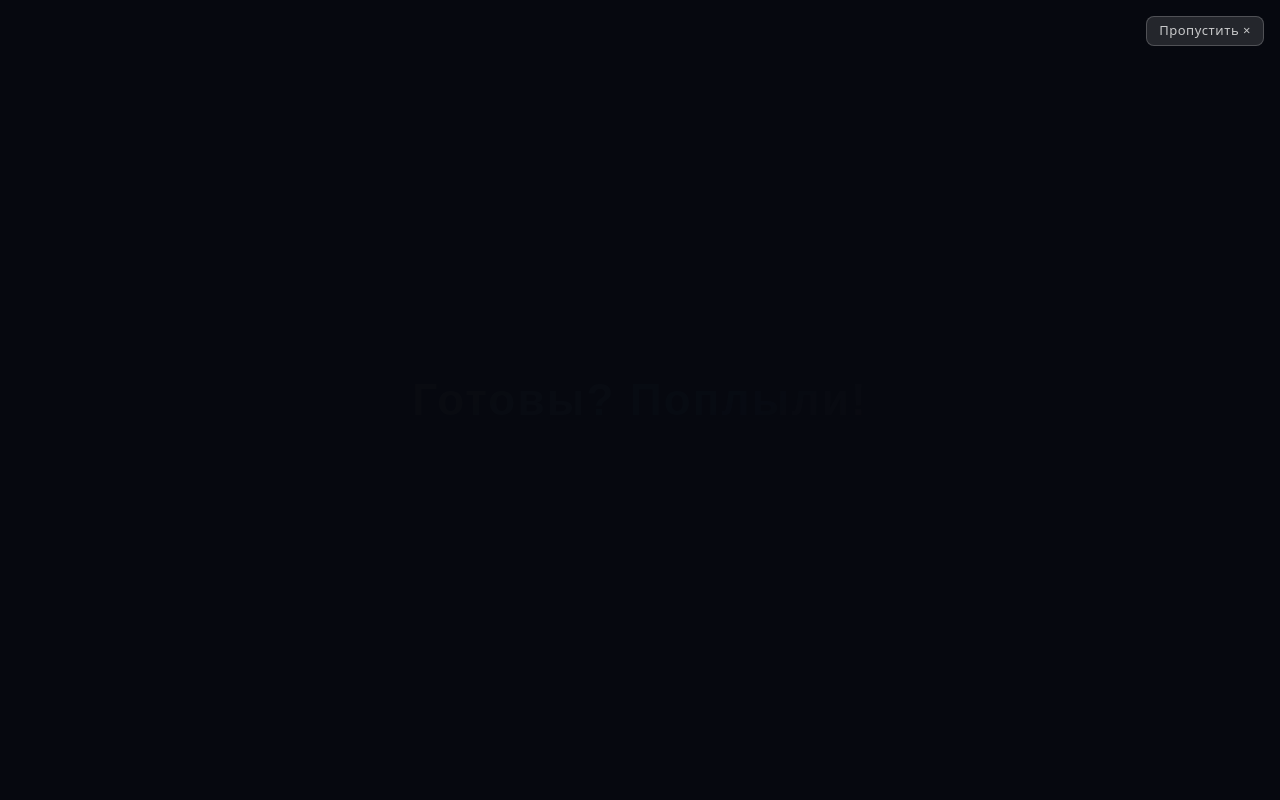
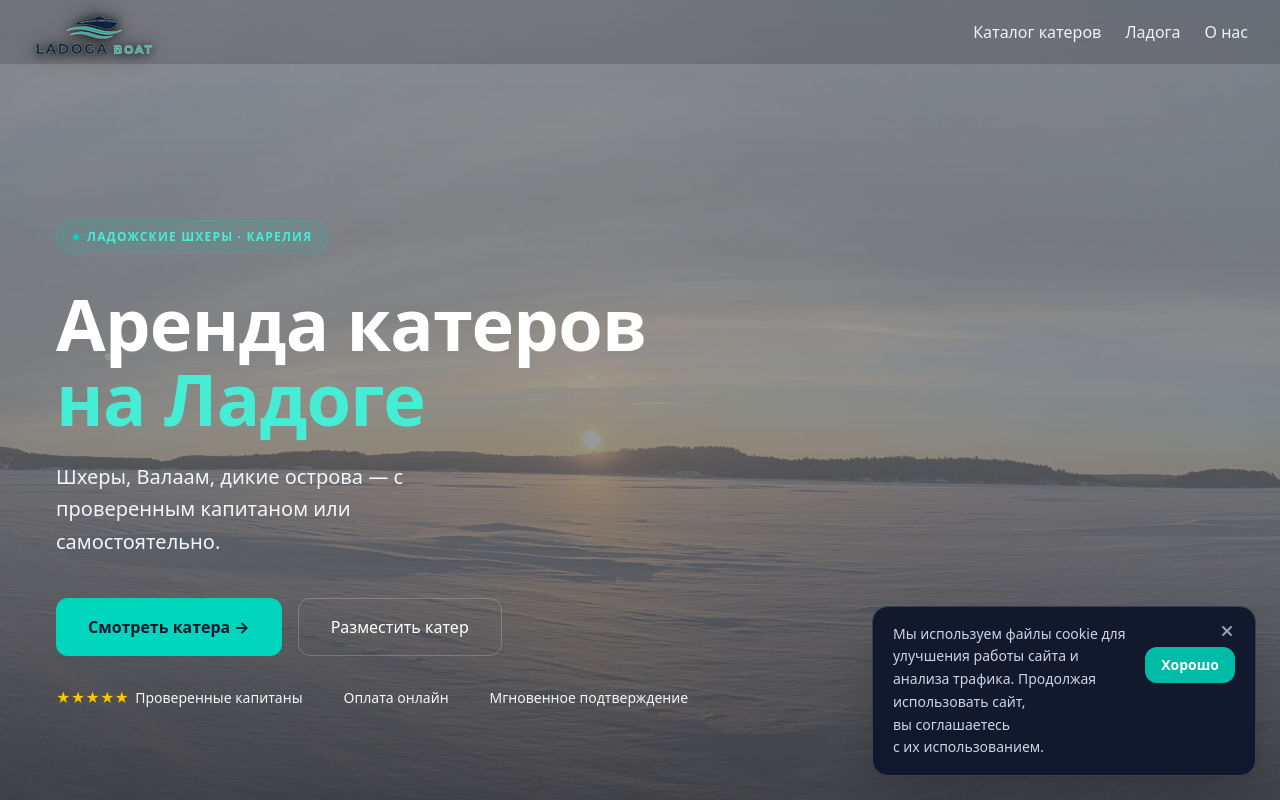
Before and after one commit to morozyan07-ai/ladogaboat, a Next.js app: page / in a window 1280 px wide. Shown: the top 800 px of the page. Built offline with nearby package versions, Linux system fonts and the light colour scheme.

Commit message:
Укоротить intro до 2.5 сек, localStorage

```diff
--- a/src/components/IntroOverlay.tsx
+++ b/src/components/IntroOverlay.tsx
@@ -5,13 +5,11 @@ import IntroScreen from './IntroScreen'
 const KEY = 'ladoga_intro_v1'
 
 export default function IntroOverlay() {
-  // Start as true — overlay is visible immediately, no flash of page content
   const [show, setShow] = useState(true)
 
   useEffect(() => {
-    // Hide immediately if already seen this session
     try {
-      if (sessionStorage.getItem(KEY)) setShow(false)
+      if (localStorage.getItem(KEY)) setShow(false)
     } catch { }
   }, [])
 
@@ -19,7 +17,7 @@ export default function IntroOverlay() {
 
   return (
     <IntroScreen onDone={() => {
-      try { sessionStorage.setItem(KEY, '1') } catch {}
+      try { localStorage.setItem(KEY, '1') } catch {}
       setShow(false)
     }} />
   )
--- a/src/components/IntroScreen.tsx
+++ b/src/components/IntroScreen.tsx
@@ -1,15 +1,13 @@
 'use client'
-import { useState, useEffect, useRef } from 'react'
+import { useState, useEffect } from 'react'
 
-type Phase = 'fuel' | 'ready' | 'grow' | 'fade'
+type Phase = 'fuel' | 'ready' | 'fade'
 
 export default function IntroScreen({ onDone }: { onDone: () => void }) {
   const [phase, setPhase] = useState<Phase>('fuel')
   const [fuelPct, setFuelPct] = useState(0)
   const [readyOpacity, setReadyOpacity] = useState(0)
   const [screenOpacity, setScreenOpacity] = useState(1)
-  const canvasRef = useRef<HTMLCanvasElement>(null)
-  const rafRef = useRef(0)
 
   useEffect(() => {
     const prev = document.body.style.overflow
@@ -17,101 +15,46 @@ export default function IntroScreen({ onDone }: { onDone: () => void }) {
     return () => { document.body.style.overflow = prev }
   }, [])
 
-  // ── Phase 1: Fuel gauge fills ────────────────────
+  // Phase 1: Fuel gauge fills (1500ms)
   useEffect(() => {
     if (phase !== 'fuel') return
-    const DURATION = 3000
+    const DURATION = 1500
     const start = performance.now()
+    let raf = 0
     const tick = (now: number) => {
       const p = Math.min(1, (now - start) / DURATION)
       setFuelPct(Math.round(p * 100))
-      if (p < 1) { rafRef.current = requestAnimationFrame(tick) }
-      else { setTimeout(() => setPhase('ready'), 350) }
+      if (p < 1) { raf = requestAnimationFrame(tick) }
+      else { setTimeout(() => setPhase('ready'), 200) }
     }
-    rafRef.current = requestAnimationFrame(tick)
-    return () => cancelAnimationFrame(rafRef.current)
+    raf = requestAnimationFrame(tick)
+    return () => cancelAnimationFrame(raf)
   }, [phase])
 
-  // ── Phase 2: "Готовы? Поплыли!" ─────────────────
+  // Phase 2: "Готовы? Поплыли!" (600ms visible)
   useEffect(() => {
     if (phase !== 'ready') return
     const t1 = setTimeout(() => setReadyOpacity(1), 50)
-    const t2 = setTimeout(() => setReadyOpacity(0), 2100)
-    const t3 = setTimeout(() => setPhase('grow'), 2700)
+    const t2 = setTimeout(() => setReadyOpacity(0), 650)
+    const t3 = setTimeout(() => setPhase('fade'), 1000)
     return () => { clearTimeout(t1); clearTimeout(t2); clearTimeout(t3) }
   }, [phase])
 
-  // ── Phase 3: ЛАДОГА canvas grow ─────────────────
-  useEffect(() => {
-    if (phase !== 'grow') return
-    const canvas = canvasRef.current
-    if (!canvas) return
-
-    const W = canvas.width = window.innerWidth
-    const H = canvas.height = window.innerHeight
-    const DURATION = 5200
-    const start = performance.now()
-
-    const fontSize = Math.min(W * 0.22, 340)
-    const maxScale = (H / (fontSize * 0.75)) * 1.9
-
-    const render = (now: number) => {
-      const prog = Math.min(1, (now - start) / DURATION)
-      const t = prog < 0.5
-        ? 4 * prog * prog * prog
-        : 1 - Math.pow(-2 * prog + 2, 3) / 2
-
-      const scale = 0.004 + t * maxScale
-      const canvasAlpha = prog > 0.7 ? Math.max(0, 1 - (prog - 0.7) / 0.3) : 1
-      canvas.style.opacity = String(canvasAlpha)
-
-      const ctx = canvas.getContext('2d')!
-      ctx.globalCompositeOperation = 'source-over'
-      ctx.fillStyle = '#06080f'
-      ctx.fillRect(0, 0, W, H)
-
-      ctx.save()
-      ctx.translate(W / 2, H / 2)
-      ctx.scale(scale, scale)
-      ctx.translate(-W / 2, -H / 2)
-      ctx.globalCompositeOperation = 'destination-out'
-      ctx.font = `900 ${fontSize}px Unbounded, 'Arial Black', sans-serif`
-      ctx.textAlign = 'center'
-      ctx.textBaseline = 'middle'
-      ctx.fillStyle = 'rgba(255,255,255,1)'
-      ctx.fillText('ЛАДОГА', W / 2, H / 2)
-      ctx.restore()
-      ctx.globalCompositeOperation = 'source-over'
-
-      if (prog < 1) {
-        rafRef.current = requestAnimationFrame(render)
-      } else {
-        setTimeout(() => setPhase('fade'), 80)
-      }
-    }
-
-    rafRef.current = requestAnimationFrame(render)
-    return () => cancelAnimationFrame(rafRef.current)
-  }, [phase])
-
-  // ── Phase 4: Fade entire overlay to 0 ───────────
+  // Phase 3: Fade out (450ms)
   useEffect(() => {
     if (phase !== 'fade') return
     const t1 = setTimeout(() => setScreenOpacity(0), 50)
-    const t2 = setTimeout(onDone, 1150)
+    const t2 = setTimeout(onDone, 500)
     return () => { clearTimeout(t1); clearTimeout(t2) }
   }, [phase, onDone])
-
-  const showFuelOrReady = phase === 'fuel' || phase === 'ready'
-  const showGrow = phase === 'grow' || phase === 'fade'
 
   return (
     <div style={{
       position: 'fixed', inset: 0, zIndex: 9999, overflow: 'hidden',
+      background: '#06080f',
       opacity: screenOpacity,
-      transition: screenOpacity < 1 ? 'opacity 1.1s ease-out' : undefined,
+      transition: screenOpacity < 1 ? 'opacity 0.45s ease-out' : undefined,
     }}>
-      {/* Skip button */}
       <button
         onClick={onDone}
         style={{
@@ -127,27 +70,12 @@ export default function IntroScreen({ onDone }: { onDone: () => void }) {
       </button>
 
       <div style={{
-        position: 'absolute', inset: 0,
-        background: showGrow
-          ? 'linear-gradient(150deg, #d4b87a 0%, #6ab8cc 45%, #4a9eb8 70%, #c8a060 100%)'
-          : '#06080f',
-      }} />
-
-      {showGrow && (
-        <canvas
-          ref={canvasRef}
-          style={{ position: 'absolute', inset: 0, display: 'block' }}
-        />
-      )}
-
-      {showFuelOrReady && (
-        <div style={{
         position: 'absolute', inset: 0, display: 'flex',
         flexDirection: 'column', alignItems: 'center', justifyContent: 'center',
       }}>
         <div style={{
           opacity: phase === 'fuel' ? 1 : 0,
-            transition: 'opacity 0.4s',
+          transition: 'opacity 0.3s',
           display: 'flex', flexDirection: 'column', alignItems: 'center', gap: 20,
         }}>
           <FuelGauge pct={fuelPct} />
@@ -166,7 +94,7 @@ export default function IntroScreen({ onDone }: { onDone: () => void }) {
         <div style={{
           position: 'absolute',
           opacity: readyOpacity,
-            transition: 'opacity 0.55s ease-in-out',
+          transition: 'opacity 0.4s ease-in-out',
           textAlign: 'center',
         }}>
           <p style={{
@@ -184,12 +112,10 @@ export default function IntroScreen({ onDone }: { onDone: () => void }) {
           </p>
         </div>
       </div>
-      )}
     </div>
   )
 }
 
-// ── Fuel pump icon — stroke only, half size ───────
 function FuelPumpIcon() {
   return (
     <svg width="22" height="28" viewBox="0 0 22 28" fill="none"
@@ -204,14 +130,12 @@ function FuelPumpIcon() {
   )
 }
 
-// ── Fuel gauge component ───────────────────────────
 function FuelGauge({ pct }: { pct: number }) {
   const SEGS = 20
   const filled = Math.round(pct / 100 * SEGS)
 
   return (
     <div style={{ width: 'min(320px, 80vw)', userSelect: 'none' }}>
-      {/* E / pump icon+percent / F row */}
       <div style={{
         display: 'flex', justifyContent: 'space-between', alignItems: 'center',
         marginBottom: 14,
@@ -226,7 +150,6 @@ function FuelGauge({ pct }: { pct: number }) {
         <span style={{ color: 'rgba(255,255,255,0.28)', fontSize: 11, letterSpacing: '0.2em' }}>F</span>
       </div>
 
-      {/* Segmented fill bar */}
       <div style={{ display: 'flex', gap: 4, height: 22 }}>
         {Array.from({ length: SEGS }, (_, i) => (
           <div key={i} style={{
@@ -241,7 +164,6 @@ function FuelGauge({ pct }: { pct: number }) {
         ))}
       </div>
 
-      {/* Tick marks */}
       <div style={{
         display: 'flex', justifyContent: 'space-between',
         marginTop: 5, padding: '0 1px',
```
Lines whose indentation alone changed are shown as unchanged.
